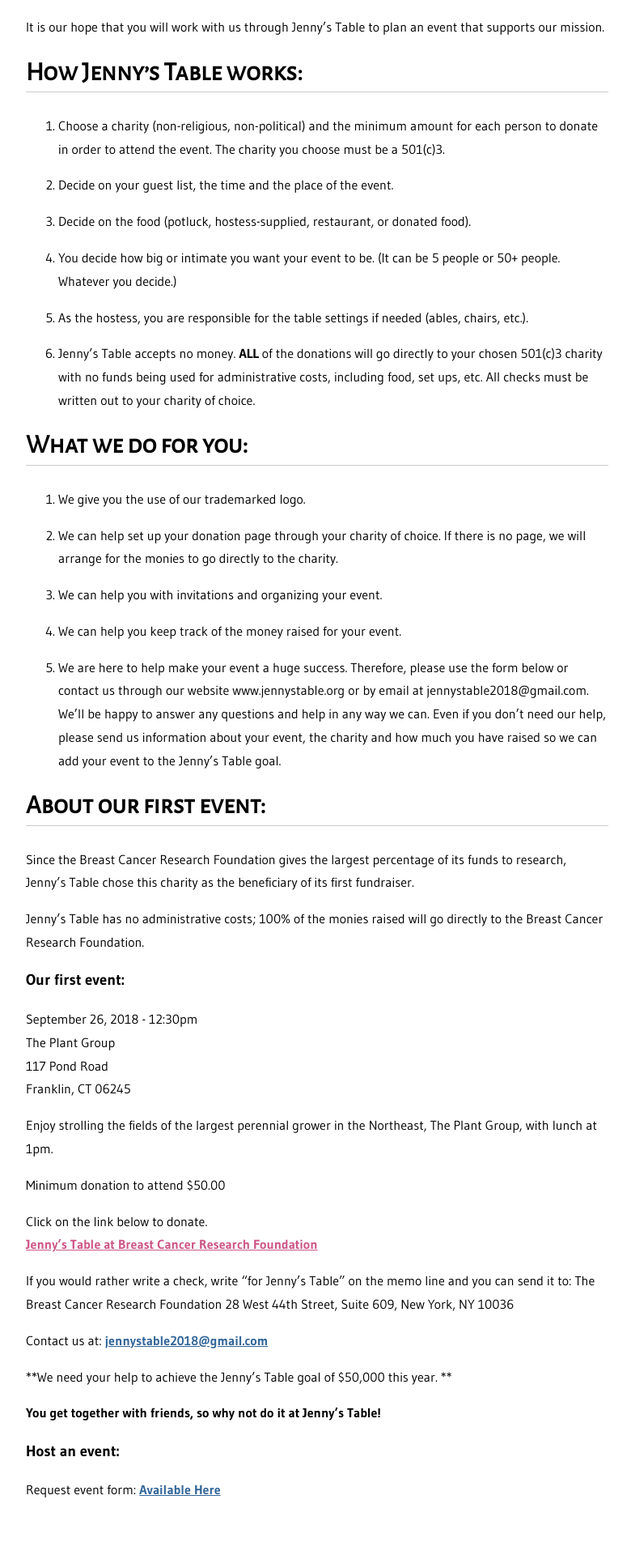
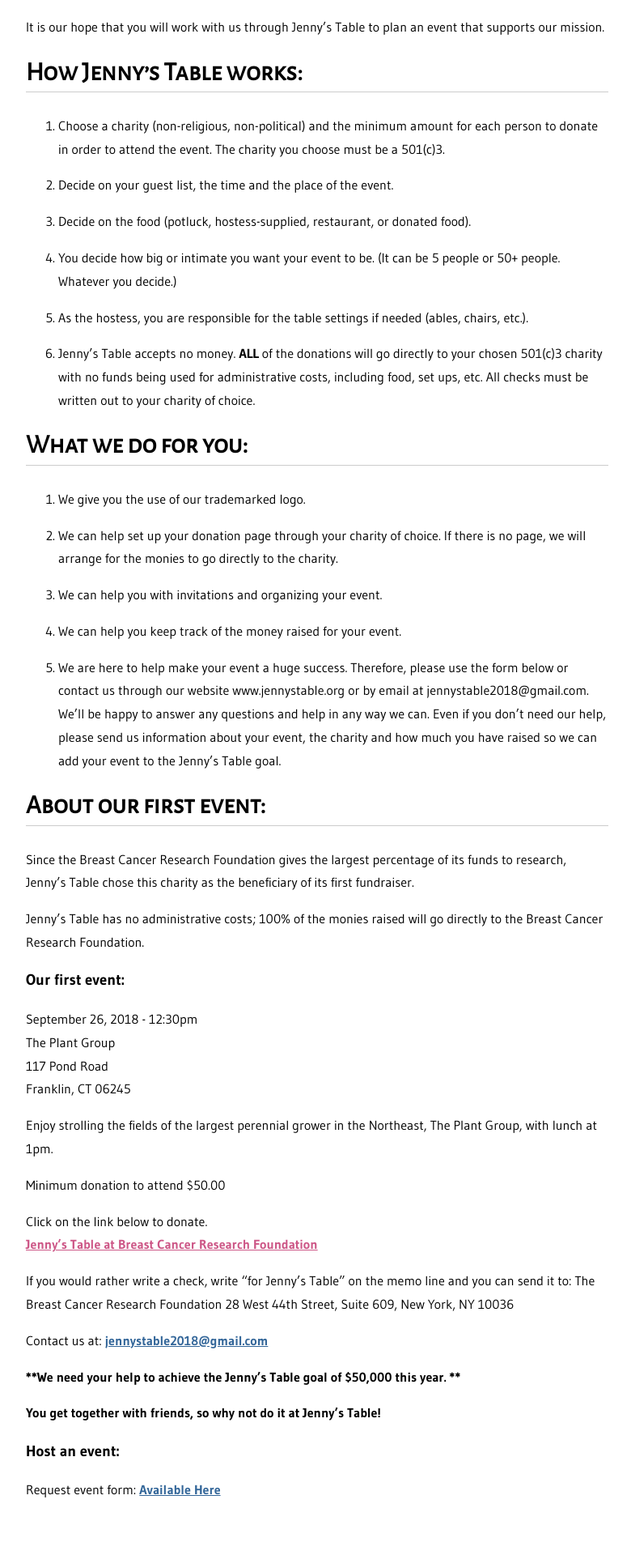
Before and after one commit to jennystable/website, a Jekyll site: the page built from index.markdown, in a window 1280 px wide. Shown: the part 764-2684 px from the top of the page at 81% size, without its empty margins (248-1028 px from the left). Built offline with Jekyll 4.4.1, drawn with Linux system fonts in a browser that asks for light colours.

```diff
--- a/index.markdown
+++ b/index.markdown
@@ -68,7 +68,7 @@ The Breast Cancer Research Foundation
 
 Contact us at: <a href="mailto:jennystable2018@gmail.com" style="color: #336699; font-weight: bold;">jennystable2018@gmail.com</a>
 
-**We need your help to achieve the Jenny's Table goal of $50,000 this year. **
+****We need your help to achieve the Jenny's Table goal of $50,000 this year. ****
 
 **You get together with friends, so why not do it at Jenny's Table!**
 
```
